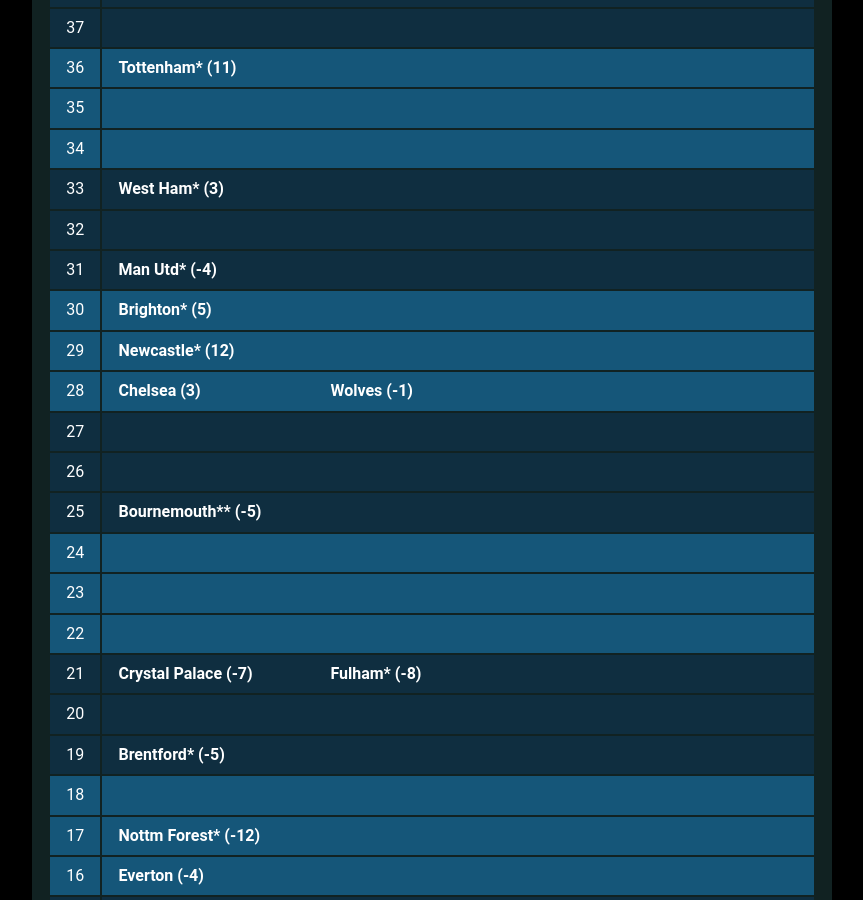
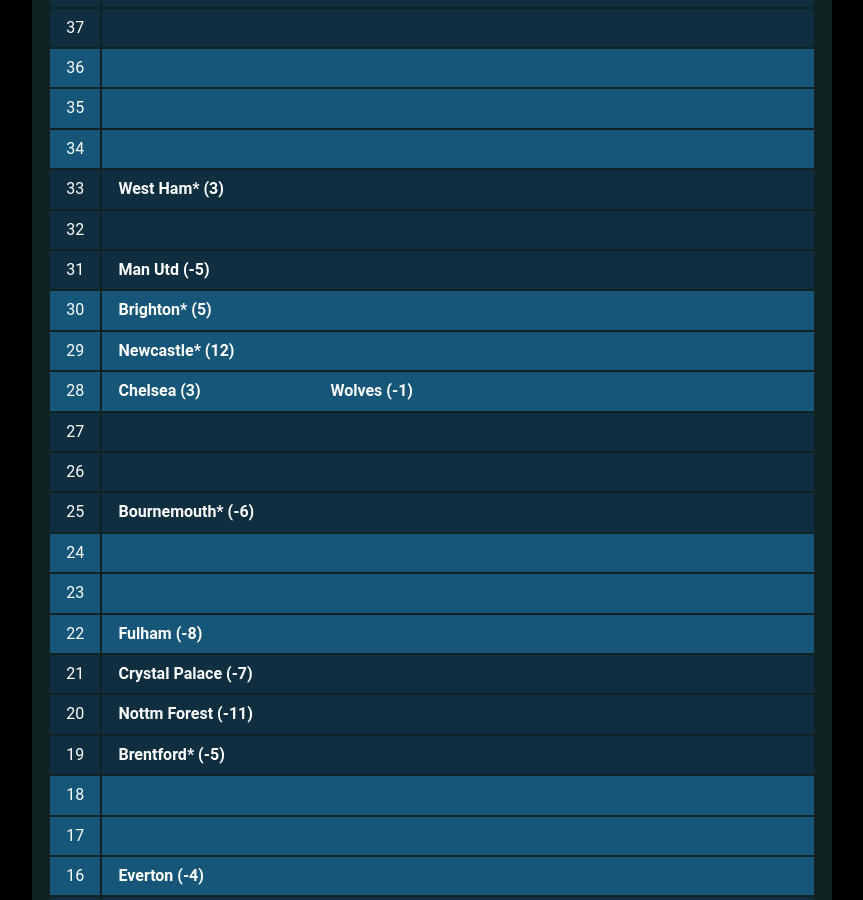
Before and after one commit to muru/muru.github.io, a Jekyll site: the page built from resources.md, in a window 1280 px wide and 900 px high, scrolled down 1679 px. Shown: the whole window, without its empty margins (208-1071 px from the left). Built offline with Jekyll 4.4.1, drawn with Linux system fonts in a browser that asks for light colours; some web fonts are replaced; some of the changed text lies outside the part shown.

Commit message:
updated cann-table: Mon  1 Jan 00:02:07 JST 2024

```diff
--- a/cann-table.html
+++ b/cann-table.html
@@ -4,24 +4,25 @@
 		<td class="cann-point">42</td>
 		<td class="cann-clubs">
 			<span class="club-name">Liverpool* (23)</span>
+			<span class="club-name">Aston Villa (16)</span>
 		</td>
  	</tr>
 	<tr class="cann-row-1">
 		<td class="cann-point">41</td>
 		<td class="cann-clubs">
+			<span class="club-name">Arsenal (18)</span>
 		</td>
  	</tr>
 	<tr class="cann-row-1">
 		<td class="cann-point">40</td>
 		<td class="cann-clubs">
 			<span class="club-name">Man City* (24)</span>
-			<span class="club-name">Arsenal* (18)</span>
-			<span class="club-name">Aston Villa (15)</span>
 		</td>
  	</tr>
 	<tr class="cann-row-2">
 		<td class="cann-point">39</td>
 		<td class="cann-clubs">
+			<span class="club-name">Tottenham (12)</span>
 		</td>
  	</tr>
 	<tr class="cann-row-2">
@@ -37,7 +38,6 @@
 	<tr class="cann-row-1">
 		<td class="cann-point">36</td>
 		<td class="cann-clubs">
-			<span class="club-name">Tottenham* (11)</span>
 		</td>
  	</tr>
 	<tr class="cann-row-1">
@@ -64,7 +64,7 @@
 	<tr class="cann-row-2">
 		<td class="cann-point">31</td>
 		<td class="cann-clubs">
-			<span class="club-name">Man Utd* (-4)</span>
+			<span class="club-name">Man Utd (-5)</span>
 		</td>
  	</tr>
 	<tr class="cann-row-1">
@@ -99,7 +99,7 @@
 	<tr class="cann-row-2">
 		<td class="cann-point">25</td>
 		<td class="cann-clubs">
-			<span class="club-name">Bournemouth** (-5)</span>
+			<span class="club-name">Bournemouth* (-6)</span>
 		</td>
  	</tr>
 	<tr class="cann-row-1">
@@ -115,18 +115,19 @@
 	<tr class="cann-row-1">
 		<td class="cann-point">22</td>
 		<td class="cann-clubs">
+			<span class="club-name">Fulham (-8)</span>
 		</td>
  	</tr>
 	<tr class="cann-row-2">
 		<td class="cann-point">21</td>
 		<td class="cann-clubs">
 			<span class="club-name">Crystal Palace (-7)</span>
-			<span class="club-name">Fulham* (-8)</span>
 		</td>
  	</tr>
 	<tr class="cann-row-2">
 		<td class="cann-point">20</td>
 		<td class="cann-clubs">
+			<span class="club-name">Nottm Forest (-11)</span>
 		</td>
  	</tr>
 	<tr class="cann-row-2">
@@ -143,7 +144,6 @@
 	<tr class="cann-row-1">
 		<td class="cann-point">17</td>
 		<td class="cann-clubs">
-			<span class="club-name">Nottm Forest* (-12)</span>
 		</td>
  	</tr>
 	<tr class="cann-row-1">
@@ -171,12 +171,12 @@
 	<tr class="cann-row-1">
 		<td class="cann-point">12</td>
 		<td class="cann-clubs">
-			<span class="club-name">Burnley (-20)</span>
 		</td>
  	</tr>
 	<tr class="cann-row-1">
 		<td class="cann-point">11</td>
 		<td class="cann-clubs">
+			<span class="club-name">Burnley (-21)</span>
 		</td>
  	</tr>
 	<tr class="cann-row-1">
```
Also changed, not shown: other parts of cann-table.html (+1 -1 lines).
